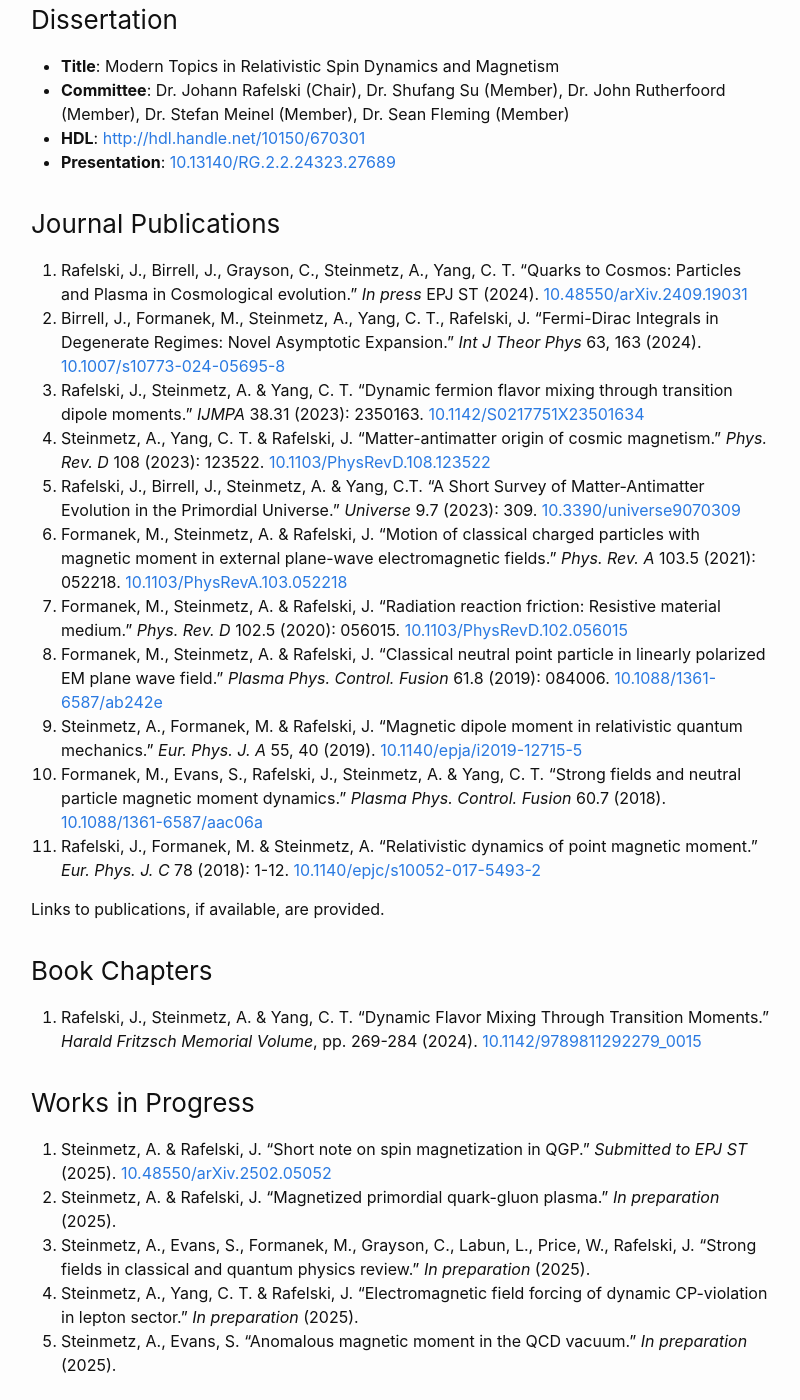
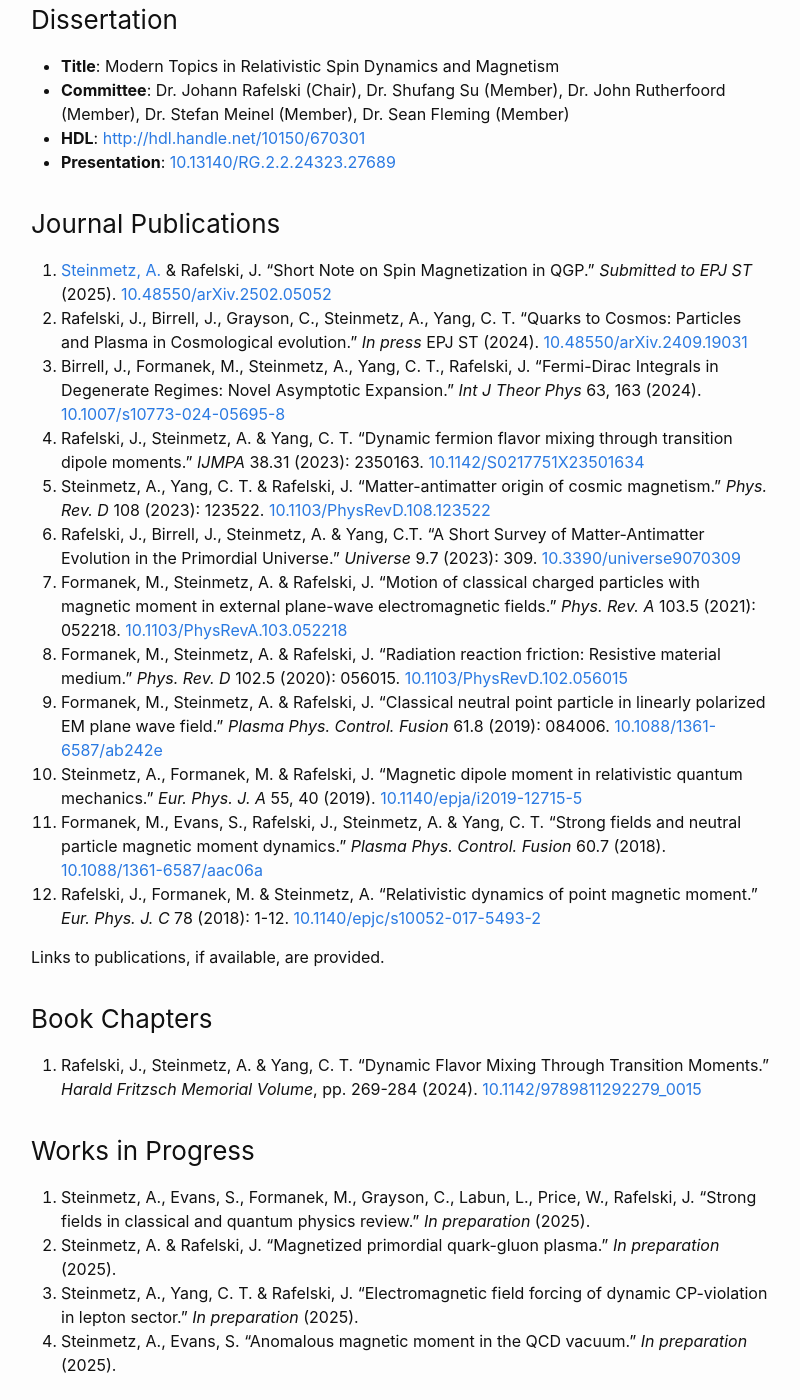
Before and after one commit to ajsteinmetz/ajsteinmetz.github.io, a Jekyll site: the page built from cv.md, in a window 1280 px wide and 1400 px high, scrolled down 1501 px. Shown: the whole window, without its empty margins (239-1039 px from the left). Built offline with Jekyll 4.4.1, drawn with Linux system fonts in a browser that asks for light colours; our own code applies the rules of GitHub Pages for plain Markdown files; comment, search, counter and statistics services are not loaded; some of the changed lines change nothing that is shown; some of the changed text lies outside the part shown.

Commit message:
Update cv.md

```diff
--- a/cv.md
+++ b/cv.md
@@ -40,28 +40,28 @@
 
 ### Journal Publications
 
-1. Rafelski, J., Birrell, J., Grayson, C., Steinmetz, A., Yang, C. T. "Quarks to Cosmos: Particles and Plasma in Cosmological evolution." *In press* EPJ ST (2024). [10.48550/arXiv.2409.19031](https://doi.org/10.48550/arXiv.2409.19031)
-2. Birrell, J., Formanek, M., Steinmetz, A., Yang, C. T., Rafelski, J. "Fermi-Dirac Integrals in Degenerate Regimes: Novel Asymptotic Expansion." *Int J Theor Phys* 63, 163 (2024). [10.1007/s10773-024-05695-8](https://doi.org/10.1007/s10773-024-05695-8)
-3. Rafelski, J., Steinmetz, A. & Yang, C. T. "Dynamic fermion flavor mixing through transition dipole moments." *IJMPA* 38.31 (2023): 2350163. [10.1142/S0217751X23501634](https://doi.org/10.1142/S0217751X23501634)
-4. Steinmetz, A., Yang, C. T. & Rafelski, J. "Matter-antimatter origin of cosmic magnetism." *Phys. Rev. D* 108 (2023): 123522. [10.1103/PhysRevD.108.123522](https://doi.org/10.1103/PhysRevD.108.123522)
-5. Rafelski, J., Birrell, J., Steinmetz, A. & Yang, C.T. "A Short Survey of Matter-Antimatter Evolution in the Primordial Universe." *Universe* 9.7 (2023): 309. [10.3390/universe9070309](https://doi.org/10.3390/universe9070309)
-6. Formanek, M., Steinmetz, A. & Rafelski, J. "Motion of classical charged particles with magnetic moment in external plane-wave electromagnetic fields." *Phys. Rev. A* 103.5 (2021): 052218. [10.1103/PhysRevA.103.052218](https://doi.org/10.1103/PhysRevA.103.052218)
-7. Formanek, M., Steinmetz, A. & Rafelski, J. "Radiation reaction friction: Resistive material medium." *Phys. Rev. D* 102.5 (2020): 056015. [10.1103/PhysRevD.102.056015](https://doi.org/10.1103/PhysRevD.102.056015)
-8. Formanek, M., Steinmetz, A. & Rafelski, J. "Classical neutral point particle in linearly polarized EM plane wave field." *Plasma Phys. Control. Fusion* 61.8 (2019): 084006. [10.1088/1361-6587/ab242e](https://doi.org/10.1088/1361-6587/ab242e)
-9. Steinmetz, A., Formanek, M. & Rafelski, J. "Magnetic dipole moment in relativistic quantum mechanics." *Eur. Phys. J. A* 55, 40 (2019). [10.1140/epja/i2019-12715-5](https://doi.org/10.1140/epja/i2019-12715-5)
-10. Formanek, M., Evans, S., Rafelski, J., Steinmetz, A. & Yang, C. T. "Strong fields and neutral particle magnetic moment dynamics." *Plasma Phys. Control. Fusion* 60.7 (2018). [10.1088/1361-6587/aac06a](https://doi.org/10.1088/1361-6587/aac06a)
-11. Rafelski, J., Formanek, M. & Steinmetz, A. "Relativistic dynamics of point magnetic moment." *Eur. Phys. J. C* 78 (2018): 1-12. [10.1140/epjc/s10052-017-5493-2](https://doi.org/10.1140/epjc/s10052-017-5493-2)
+1. [Steinmetz, A.](https://github.com/ajsteinmetz/short-note-qgp) & Rafelski, J. "Short Note on Spin Magnetization in QGP." _Submitted to EPJ ST_ (2025). [10.48550/arXiv.2502.05052](https://doi.org/10.48550/arXiv.2502.05052)
+2. Rafelski, J., Birrell, J., Grayson, C., Steinmetz, A., Yang, C. T. "Quarks to Cosmos: Particles and Plasma in Cosmological evolution." *In press* EPJ ST (2024). [10.48550/arXiv.2409.19031](https://doi.org/10.48550/arXiv.2409.19031)
+3. Birrell, J., Formanek, M., Steinmetz, A., Yang, C. T., Rafelski, J. "Fermi-Dirac Integrals in Degenerate Regimes: Novel Asymptotic Expansion." *Int J Theor Phys* 63, 163 (2024). [10.1007/s10773-024-05695-8](https://doi.org/10.1007/s10773-024-05695-8)
+4. Rafelski, J., Steinmetz, A. & Yang, C. T. "Dynamic fermion flavor mixing through transition dipole moments." *IJMPA* 38.31 (2023): 2350163. [10.1142/S0217751X23501634](https://doi.org/10.1142/S0217751X23501634)
+5. Steinmetz, A., Yang, C. T. & Rafelski, J. "Matter-antimatter origin of cosmic magnetism." *Phys. Rev. D* 108 (2023): 123522. [10.1103/PhysRevD.108.123522](https://doi.org/10.1103/PhysRevD.108.123522)
+6. Rafelski, J., Birrell, J., Steinmetz, A. & Yang, C.T. "A Short Survey of Matter-Antimatter Evolution in the Primordial Universe." *Universe* 9.7 (2023): 309. [10.3390/universe9070309](https://doi.org/10.3390/universe9070309)
+7. Formanek, M., Steinmetz, A. & Rafelski, J. "Motion of classical charged particles with magnetic moment in external plane-wave electromagnetic fields." *Phys. Rev. A* 103.5 (2021): 052218. [10.1103/PhysRevA.103.052218](https://doi.org/10.1103/PhysRevA.103.052218)
+8. Formanek, M., Steinmetz, A. & Rafelski, J. "Radiation reaction friction: Resistive material medium." *Phys. Rev. D* 102.5 (2020): 056015. [10.1103/PhysRevD.102.056015](https://doi.org/10.1103/PhysRevD.102.056015)
+9. Formanek, M., Steinmetz, A. & Rafelski, J. "Classical neutral point particle in linearly polarized EM plane wave field." *Plasma Phys. Control. Fusion* 61.8 (2019): 084006. [10.1088/1361-6587/ab242e](https://doi.org/10.1088/1361-6587/ab242e)
+10. Steinmetz, A., Formanek, M. & Rafelski, J. "Magnetic dipole moment in relativistic quantum mechanics." *Eur. Phys. J. A* 55, 40 (2019). [10.1140/epja/i2019-12715-5](https://doi.org/10.1140/epja/i2019-12715-5)
+11. Formanek, M., Evans, S., Rafelski, J., Steinmetz, A. & Yang, C. T. "Strong fields and neutral particle magnetic moment dynamics." *Plasma Phys. Control. Fusion* 60.7 (2018). [10.1088/1361-6587/aac06a](https://doi.org/10.1088/1361-6587/aac06a)
+12. Rafelski, J., Formanek, M. & Steinmetz, A. "Relativistic dynamics of point magnetic moment." *Eur. Phys. J. C* 78 (2018): 1-12. [10.1140/epjc/s10052-017-5493-2](https://doi.org/10.1140/epjc/s10052-017-5493-2)
 
 Links to publications, if available, are provided.
 
 ### Book Chapters
-12. Rafelski, J., Steinmetz, A. & Yang, C. T. "Dynamic Flavor Mixing Through Transition Moments." *Harald Fritzsch Memorial Volume*, pp. 269-284 (2024). [10.1142/9789811292279_0015](https://doi.org/10.1142/9789811292279_0015)
+13. Rafelski, J., Steinmetz, A. & Yang, C. T. "Dynamic Flavor Mixing Through Transition Moments." *Harald Fritzsch Memorial Volume*, pp. 269-284 (2024). [10.1142/9789811292279_0015](https://doi.org/10.1142/9789811292279_0015)
 
 ### Works in Progress
 
-13. Steinmetz, A. & Rafelski, J. "Short note on spin magnetization in QGP." _Submitted to EPJ ST_ (2025). [10.48550/arXiv.2502.05052](https://doi.org/10.48550/arXiv.2502.05052)
-14. Steinmetz, A. & Rafelski, J. "Magnetized primordial quark-gluon plasma." _In preparation_ (2025).
-15. Steinmetz, A., Evans, S., Formanek, M., Grayson, C., Labun, L., Price, W., Rafelski, J. "Strong fields in classical and quantum physics review." _In preparation_ (2025).
+14. Steinmetz, A., Evans, S., Formanek, M., Grayson, C., Labun, L., Price, W., Rafelski, J. "Strong fields in classical and quantum physics review." _In preparation_ (2025).
+15. Steinmetz, A. & Rafelski, J. "Magnetized primordial quark-gluon plasma." _In preparation_ (2025).
 16. Steinmetz, A., Yang, C. T. & Rafelski, J. "Electromagnetic field forcing of dynamic CP-violation in lepton sector." _In preparation_ (2025).
 17. Steinmetz, A., Evans, S. "Anomalous magnetic moment in the QCD vacuum." _In preparation_ (2025).
 
@@ -104,7 +104,7 @@
 
 ## Public Outreach and Press
 
-- World Scientific Publishing. (2025, January 9). *World Scientific Publishing on LinkedIn: 🎉 The International Journal of Modern Physics A (IJMPA) celebrates 40 Years...* LinkedIn. [https://www.linkedin.com/posts/world-scientific-publishing_the-international-journal-of-modern-physics-activity-7282999555967610880-SJ78](https://www.linkedin.com/posts/world-scientific-publishing_the-international-journal-of-modern-physics-activity-7282999555967610880-SJ78)
+- World Scientific Publishing. (2025, January 9). *World Scientific Publishing on LinkedIn: The International Journal of Modern Physics A (IJMPA) celebrates 40 Years...* LinkedIn. [https://www.linkedin.com/posts/world-scientific-publishing_the-international-journal-of-modern-physics-activity-7282999555967610880-SJ78](https://www.linkedin.com/posts/world-scientific-publishing_the-international-journal-of-modern-physics-activity-7282999555967610880-SJ78)
 - Steinmetz, A. (2024, November 7). Proving that SU(2) is compact (and other group theory bits). *Persistent Illusion*. [https://ajsteinmetz.github.io/mathematics/2024/11/07/su2-compactness.html](https://ajsteinmetz.github.io/mathematics/2024/11/07/su2-compactness.html)
 - Steinmetz, A. (2024, October 17). Einstein’s mass-energy and kinetic energy. *Persistent Illusion*. [https://ajsteinmetz.github.io/physics/2024/10/17/kinetic-energy-coefficient.html](https://ajsteinmetz.github.io/physics/2024/10/17/kinetic-energy-coefficient.html)
 - Steinmetz, A. (2024, October 16). Can we ever detect the graviton? *Persistent Illusion*. [https://ajsteinmetz.github.io/physics/2024/10/16/graviton-detector.html](https://ajsteinmetz.github.io/physics/2024/10/16/graviton-detector.html)
```
